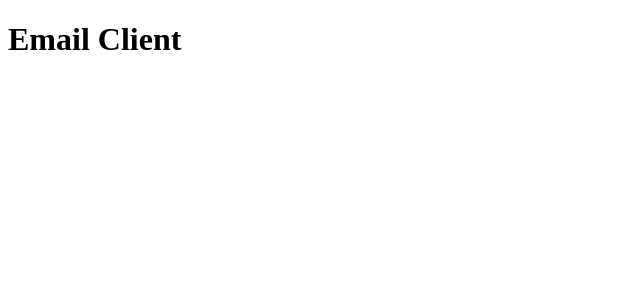
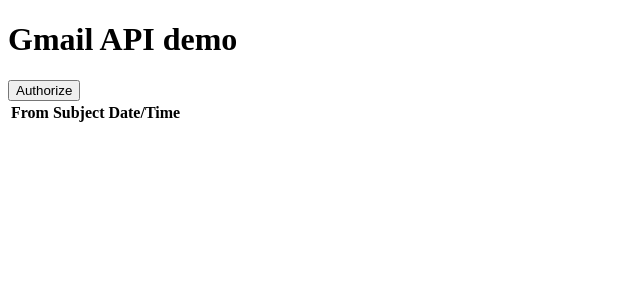
Before and after one commit to mark-drastrup/email_client, a Vue app: page / in a window 1280 px wide. Shown: the top 300 px of the page, without its empty margins (0-640 px from the left). Built offline with nearby package versions, Linux system fonts and the light colour scheme; no server answers.

Commit message:
Importing api key and client id from .env file

```diff
--- a/public/index.html
+++ b/public/index.html
@@ -13,5 +13,6 @@
     </noscript>
     <div id="app"></div>
     <!-- built files will be auto injected -->
+    <script src="https://apis.google.com/js/client.js?onload=handleClientLoad"></script>
   </body>
 </html>
--- a/src/App.vue
+++ b/src/App.vue
@@ -1,13 +1,30 @@
 <template>
   <div id="app">
-    <h1>Email Client</h1>
+    <h1>Gmail API demo</h1>
+
+      <button id="authorize-button" class="btn btn-primary hidden">Authorize</button>
+
+      <table class="table table-striped table-inbox hidden">
+        <thead>
+          <tr>
+            <th>From</th>
+            <th>Subject</th>
+            <th>Date/Time</th>
+          </tr>
+        </thead>
+        <tbody></tbody>
+      </table>
   </div>
 </template>
 
 <script>
 
 export default {
-  name: 'app'
+  name: 'app',
+  mounted () {
+    console.log(process.env.VUE_APP_CLIENT_ID)
+    console.log(process.env.VUE_APP_API_KEY)
+  }
 }
 </script>
 
```
Also changed, not shown: 2 other files (tests, documents, lock files or other folders).
